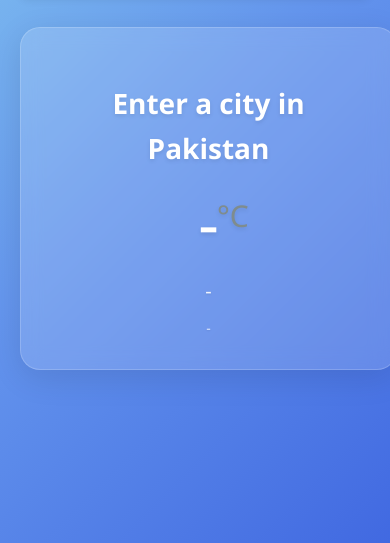
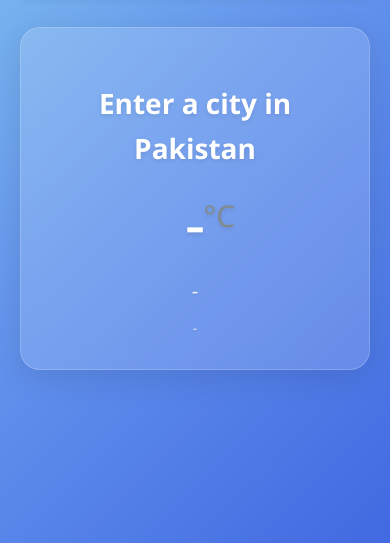
Before and after one commit to mawaiskhan72/weather-app, a plain HTML site: page index.html in a window 390 px wide. Shown: the part 301-844 px from the top of the page. Drawn offline with Linux system fonts and the light colour scheme.

Commit message:
Mobile Responsive update

```diff
--- a/styles.css
+++ b/styles.css
@@ -87,9 +87,10 @@ h1 {
   padding: 30px;
   box-shadow: 0 8px 32px rgba(0, 0, 0, 0.1);
   text-align: center;
-  width: 90%;
+  width: 100%;
   max-width: 400px;
   margin: 0 auto;
+  box-sizing: border-box;
   border: 1px solid rgba(255, 255, 255, 0.18);
 }
 
```
